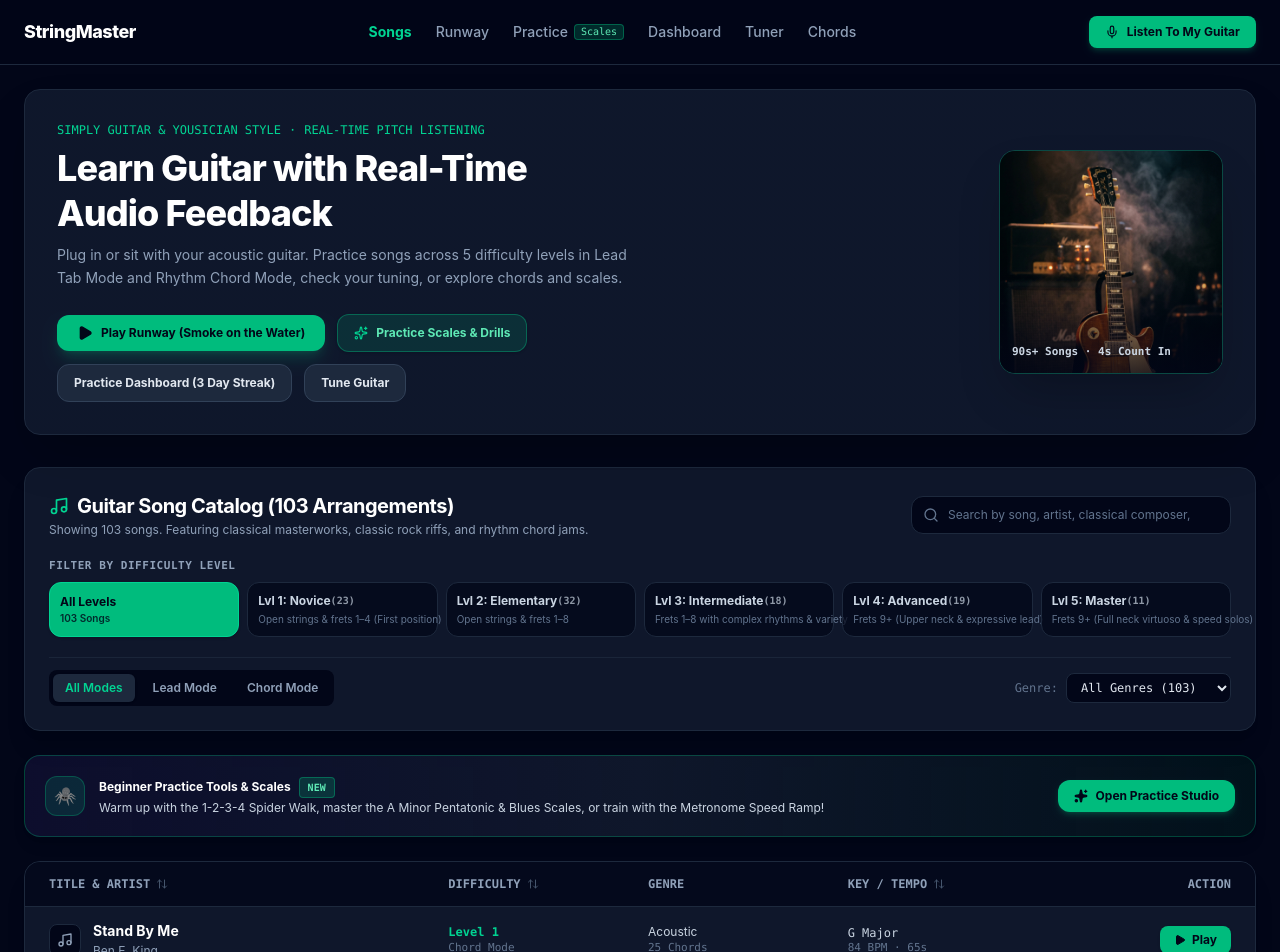
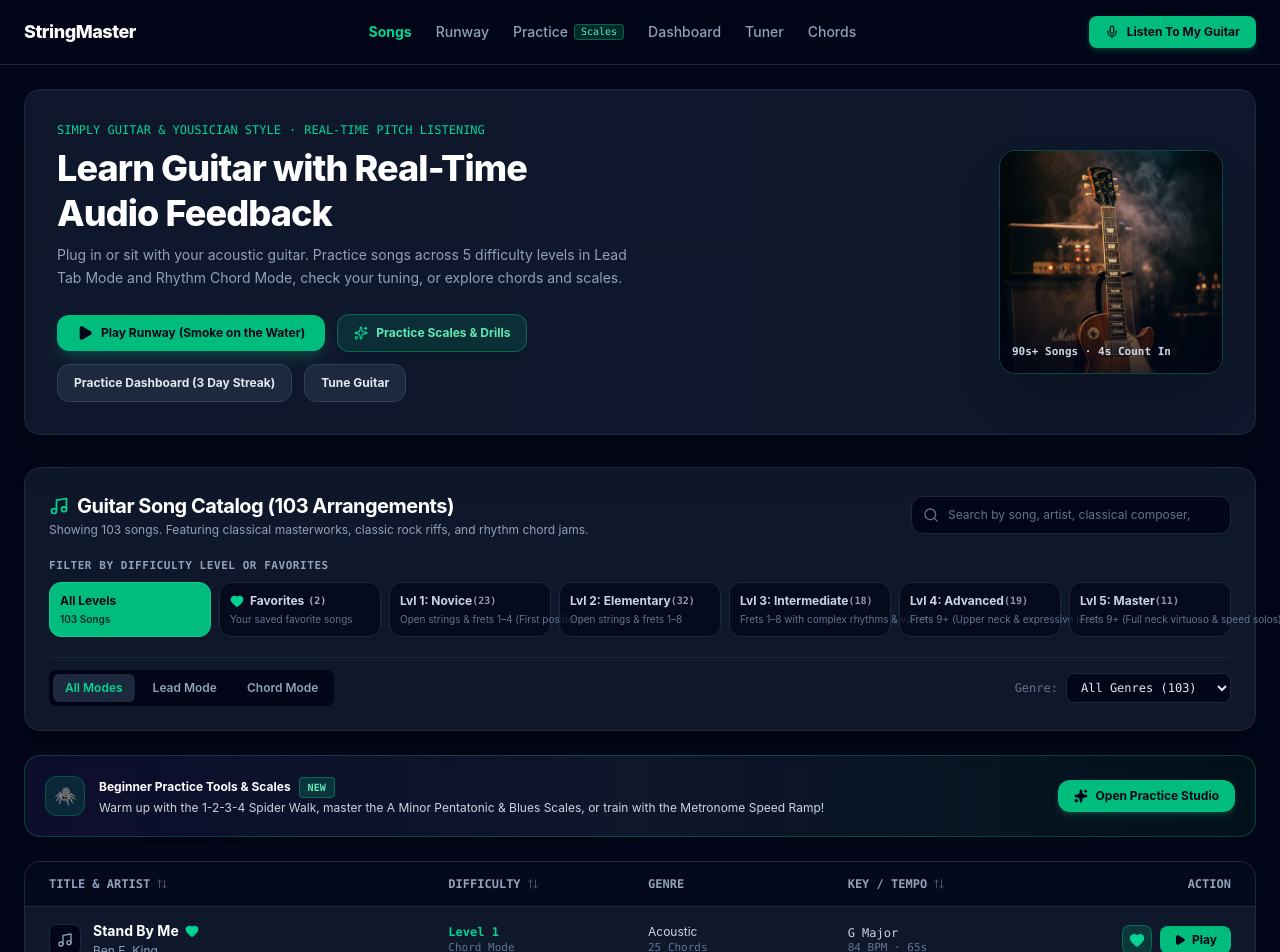
Before and after one commit to Sage222/SageGuitar, a React (Vite) app: page / in a window 1280 px wide. Shown: the top 952 px of the page. Built offline with nearby package versions, Linux system fonts and the light colour scheme.

Commit message:
feat: add favorite songs functionality
Enable users to mark songs as favorites in the catalog and player. Added a persistent `favoriteSongs` array to user progress and updated the UI with heart toggles.

```diff
--- a/src/App.tsx
+++ b/src/App.tsx
@@ -30,7 +30,12 @@ import { PracticeStudio } from './components/PracticeStudio';
 import { SONGS_CATALOG } from './data/songs';
 import { Song, DetectedPitch, UserProgressData } from './types/guitar';
 import { audioEngine } from './utils/audioEngine';
-import { loadUserProgress, recordSongCompletion, recordPracticeMinutes } from './utils/progressStorage';
+import {
+  loadUserProgress,
+  recordSongCompletion,
+  recordPracticeMinutes,
+  toggleFavoriteSong,
+} from './utils/progressStorage';
 
 // Generated image asset
 import rockAnthemCover from './assets/images/song_cover_rock_anthem_1791762641359.jpg';
@@ -107,6 +112,11 @@ export default function App() {
 
   const handleLogPracticeMinutes = (minutes: number) => {
     const updated = recordPracticeMinutes(userProgress, minutes);
+    setUserProgress(updated);
+  };
+
+  const handleToggleFavorite = (songId: string) => {
+    const updated = toggleFavoriteSong(userProgress, songId);
     setUserProgress(updated);
   };
 
@@ -221,6 +231,8 @@ export default function App() {
             onSelectSong={handleSelectSong}
             selectedSongId={selectedSong.id}
             onNavigateToPractice={() => setActiveTab('practice')}
+            favoriteSongIds={userProgress.favoriteSongs || []}
+            onToggleFavorite={handleToggleFavorite}
           />
         )}
 
@@ -233,6 +245,8 @@ export default function App() {
             onBackToCatalog={() => setActiveTab('catalog')}
             onNextSong={handleNextSong}
             onSongComplete={handleSongComplete}
+            isFavorite={(userProgress.favoriteSongs || []).includes(selectedSong.id)}
+            onToggleFavorite={() => handleToggleFavorite(selectedSong.id)}
           />
         )}
 
--- a/src/components/SongCatalog.tsx
+++ b/src/components/SongCatalog.tsx
@@ -8,6 +8,7 @@ import {
   Sparkles,
   ArrowUpDown,
   BookOpen,
+  Heart,
 } from 'lucide-react';
 import { Song, DifficultyLevel, SongMode } from '../types/guitar';
 
@@ -16,6 +17,8 @@ interface SongCatalogProps {
   onSelectSong: (song: Song) => void;
   selectedSongId?: string;
   onNavigateToPractice?: () => void;
+  favoriteSongIds?: string[];
+  onToggleFavorite?: (songId: string) => void;
 }
 
 const DIFFICULTY_LEVELS: { level: DifficultyLevel; name: string; desc: string }[] = [
@@ -31,17 +34,25 @@ export const SongCatalog: React.FC<SongCatalogProps> = ({
   onSelectSong,
   selectedSongId,
   onNavigateToPractice,
+  favoriteSongIds = [],
+  onToggleFavorite,
 }) => {
   const [searchQuery, setSearchQuery] = useState('');
-  const [selectedDifficulty, setSelectedDifficulty] = useState<DifficultyLevel | 'all'>('all');
+  const [selectedDifficulty, setSelectedDifficulty] = useState<DifficultyLevel | 'all' | 'favorites'>('all');
   const [selectedMode, setSelectedMode] = useState<SongMode | 'all'>('all');
   const [selectedGenre, setSelectedGenre] = useState<string>('all');
   const [sortBy, setSortBy] = useState<'title' | 'difficulty' | 'bpm' | 'duration'>('difficulty');
   const [sortAsc, setSortAsc] = useState(true);
 
+  const favoriteCount = songs.filter((s) => favoriteSongIds.includes(s.id)).length;
+
   const filteredSongs = songs
     .filter((song) => {
-      if (selectedDifficulty !== 'all' && song.difficulty !== selectedDifficulty) return false;
+      if (selectedDifficulty === 'favorites') {
+        if (!favoriteSongIds.includes(song.id)) return false;
+      } else if (selectedDifficulty !== 'all' && song.difficulty !== selectedDifficulty) {
+        return false;
+      }
       if (selectedMode !== 'all' && song.mode !== selectedMode) return false;
       if (selectedGenre !== 'all' && song.genre !== selectedGenre) return false;
 
@@ -125,22 +136,54 @@ export const SongCatalog: React.FC<SongCatalogProps> = ({
           </div>
         </div>
 
-        {/* 5 Difficulty Levels Filter Strip */}
+        {/* 5 Difficulty Levels + Favorites Filter Strip */}
         <div className="flex flex-col gap-2">
           <span className="text-[11px] font-semibold text-slate-400 uppercase tracking-wider font-mono">
-            Filter by Difficulty Level
+            Filter by Difficulty Level or Favorites
           </span>
-          <div className="grid grid-cols-2 sm:grid-cols-3 md:grid-cols-6 gap-2">
+          <div className="grid grid-cols-2 sm:grid-cols-4 lg:grid-cols-7 gap-2">
             <button
               onClick={() => setSelectedDifficulty('all')}
-              className={`p-2.5 text-xs font-semibold rounded-xl border text-left transition ${
+              className={`p-2.5 text-xs font-semibold rounded-xl border text-left transition flex flex-col justify-between ${
                 selectedDifficulty === 'all'
-                  ? 'bg-emerald-500 text-slate-950 border-emerald-400 shadow-sm'
+                  ? 'bg-emerald-500 text-slate-950 border-emerald-400 shadow-sm font-bold'
                   : 'bg-slate-950/70 border-slate-800 text-slate-400 hover:text-white hover:border-slate-700'
               }`}
             >
               <div className="font-bold">All Levels</div>
-              <div className="text-[10px] opacity-80 mt-0.5">{songs.length} Songs</div>
+              <div className="text-[10px] opacity-80 mt-1">{songs.length} Songs</div>
+            </button>
+
+            <button
+              onClick={() =>
+                setSelectedDifficulty(selectedDifficulty === 'favorites' ? 'all' : 'favorites')
+              }
+              className={`p-2.5 text-xs rounded-xl border text-left transition flex flex-col justify-between ${
+                selectedDifficulty === 'favorites'
+                  ? 'bg-emerald-500 text-slate-950 border-emerald-400 shadow-sm font-bold'
+                  : 'bg-slate-950/70 border-slate-800 text-slate-300 hover:text-white hover:border-emerald-500/50'
+              }`}
+            >
+              <div className="font-bold flex items-center justify-between gap-1">
+                <span className="flex items-center gap-1.5">
+                  <Heart
+                    className={`w-3.5 h-3.5 shrink-0 ${
+                      selectedDifficulty === 'favorites'
+                        ? 'fill-slate-950 text-slate-950'
+                        : 'fill-emerald-400 text-emerald-400'
+                    }`}
+                  />
+                  <span>Favorites</span>
+                </span>
+                <span className="text-[10px] font-mono opacity-80">({favoriteCount})</span>
+              </div>
+              <div
+                className={`text-[10px] truncate mt-1 ${
+                  selectedDifficulty === 'favorites' ? 'text-slate-900' : 'text-slate-500'
+                }`}
+              >
+                Your saved favorite songs
+              </div>
             </button>
 
             {DIFFICULTY_LEVELS.map((lvl) => {
@@ -284,6 +327,7 @@ export const SongCatalog: React.FC<SongCatalogProps> = ({
         <div className="divide-y divide-slate-800/60 max-h-[720px] overflow-y-auto">
           {filteredSongs.map((song) => {
             const isSelected = selectedSongId === song.id;
+            const isFavorite = favoriteSongIds.includes(song.id);
             const noteCount =
               song.mode === 'lead'
                 ? (song.leadNotes || []).length
@@ -312,8 +356,11 @@ export const SongCatalog: React.FC<SongCatalogProps> = ({
                   </div>
 
                   <div className="min-w-0">
-                    <h3 className="text-sm font-bold text-white truncate group-hover:text-emerald-400 transition-colors">
-                      {song.title}
+                    <h3 className="text-sm font-bold text-white truncate group-hover:text-emerald-400 transition-colors flex items-center gap-1.5">
+                      <span className="truncate">{song.title}</span>
+                      {isFavorite && (
+                        <Heart className="w-3.5 h-3.5 text-emerald-400 fill-emerald-400 shrink-0" />
+                      )}
                     </h3>
                     <div className="text-xs text-slate-400 truncate mt-0.5">{song.artist}</div>
                   </div>
@@ -345,6 +392,23 @@ export const SongCatalog: React.FC<SongCatalogProps> = ({
 
                 {/* Action CTA */}
                 <div className="col-span-5 sm:col-span-3 md:col-span-2 flex items-center justify-end gap-2">
+                  {onToggleFavorite && (
+                    <button
+                      onClick={(e) => {
+                        e.stopPropagation();
+                        onToggleFavorite(song.id);
+                      }}
+                      title={isFavorite ? 'Remove from Favorites' : 'Add to Favorites'}
+                      aria-label={isFavorite ? 'Remove from Favorites' : 'Add to Favorites'}
+                      className={`p-1.5 rounded-lg border transition active:scale-95 ${
+                        isFavorite
+                          ? 'bg-emerald-500/20 text-emerald-400 border-emerald-500/40 hover:bg-emerald-500/30'
+                          : 'bg-slate-950 text-slate-500 border-slate-800 hover:text-emerald-400 hover:border-emerald-500/40'
+                      }`}
+                    >
+                      <Heart className={`w-4 h-4 ${isFavorite ? 'fill-emerald-400' : ''}`} />
+                    </button>
+                  )}
                   <button
                     onClick={(e) => {
                       e.stopPropagation();
@@ -364,7 +428,9 @@ export const SongCatalog: React.FC<SongCatalogProps> = ({
         {filteredSongs.length === 0 && (
           <div className="p-12 text-center">
             <p className="text-sm text-slate-400 font-mono">
-              No songs match your search query or active filters.
+              {selectedDifficulty === 'favorites'
+                ? 'You have not marked any favorite songs matching these filters yet. Click the heart icon on any song to save it to your Favorites!'
+                : 'No songs match your search query or active filters.'}
             </p>
             <button
               onClick={() => {
--- a/src/components/SongPlayer.tsx
+++ b/src/components/SongPlayer.tsx
@@ -14,6 +14,7 @@ import {
   Mic,
   ArrowRight,
   Layers,
+  Heart,
 } from 'lucide-react';
 import { Song, GuitarStringNote, GuitarChordEvent, DetectedPitch, PerformanceStats } from '../types/guitar';
 import { STRING_COLORS, STRING_NAMES, CHORD_LIBRARY } from '../utils/guitarConstants';
@@ -27,6 +28,8 @@ interface SongPlayerProps {
   onBackToCatalog: () => void;
   onNextSong?: () => void;
   onSongComplete?: (score: number, accuracy: number, stars: number, hitsCount: number, duration: number) => void;
+  isFavorite?: boolean;
+  onToggleFavorite?: () => void;
 }
 
 interface Particle {
@@ -47,6 +50,8 @@ export const SongPlayer: React.FC<SongPlayerProps> = ({
   onBackToCatalog,
   onNextSong,
   onSongComplete,
+  isFavorite = false,
+  onToggleFavorite,
 }) => {
   const canvasRef = useRef<HTMLCanvasElement | null>(null);
   const containerRef = useRef<HTMLDivElement | null>(null);
@@ -969,6 +974,19 @@ export const SongPlayer: React.FC<SongPlayerProps> = ({
           <div>
             <div className="flex items-center gap-2 flex-wrap">
               <h2 className="text-base md:text-lg font-bold text-white tracking-tight">{song.title}</h2>
+              {onToggleFavorite && (
+                <button
+                  onClick={onToggleFavorite}
+                  title={isFavorite ? 'Remove from Favorites' : 'Add to Favorites'}
+                  className={`p-1 rounded-lg border transition ${
+                    isFavorite
+                      ? 'bg-emerald-500/20 text-emerald-400 border-emerald-500/40 hover:bg-emerald-500/30'
+                      : 'bg-slate-950 text-slate-500 border-slate-800 hover:text-emerald-400 hover:border-emerald-500/40'
+                  }`}
+                >
+                  <Heart className={`w-3.5 h-3.5 ${isFavorite ? 'fill-emerald-400' : ''}`} />
+                </button>
+              )}
               <span className="text-[11px] font-semibold text-emerald-400 font-mono">
                 {song.difficultyLabel}
               </span>
--- a/src/types/guitar.ts
+++ b/src/types/guitar.ts
@@ -104,6 +104,7 @@ export interface PracticeHistoryEntry {
 
 export interface UserProgressData {
   completedSongs: Record<string, SongProgressRecord>;
+  favoriteSongs?: string[];
   practiceSessionsCount: number;
   totalNotesHit: number;
   totalSecondsPracticed: number;
--- a/src/utils/progressStorage.ts
+++ b/src/utils/progressStorage.ts
@@ -40,6 +40,7 @@ const DEFAULT_PROGRESS: UserProgressData = {
       lastPlayedAt: getYesterdayString(),
     },
   },
+  favoriteSongs: ['smoke-on-the-water', 'stand-by-me'],
   practiceSessionsCount: 6,
   totalNotesHit: 342,
   totalSecondsPracticed: 580, // ~10 mins
@@ -94,6 +95,9 @@ export function loadUserProgress(): UserProgressData {
       return DEFAULT_PROGRESS;
     }
     const parsed = JSON.parse(raw) as UserProgressData;
+    if (!Array.isArray(parsed.favoriteSongs)) {
+      parsed.favoriteSongs = DEFAULT_PROGRESS.favoriteSongs || [];
+    }
     return parsed;
   } catch (err) {
     console.warn('Error reading user progress, using defaults:', err);
@@ -107,6 +111,22 @@ export function saveUserProgress(data: UserProgressData): void {
   } catch (err) {
     console.warn('Error saving user progress to localStorage:', err);
   }
+}
+
+export function toggleFavoriteSong(
+  current: UserProgressData,
+  songId: string
+): UserProgressData {
+  const favs = current.favoriteSongs || [];
+  const exists = favs.includes(songId);
+  const nextFavs = exists ? favs.filter((id) => id !== songId) : [...favs, songId];
+
+  const updated: UserProgressData = {
+    ...current,
+    favoriteSongs: nextFavs,
+  };
+  saveUserProgress(updated);
+  return updated;
 }
 
 export function recordSongCompletion(
```
